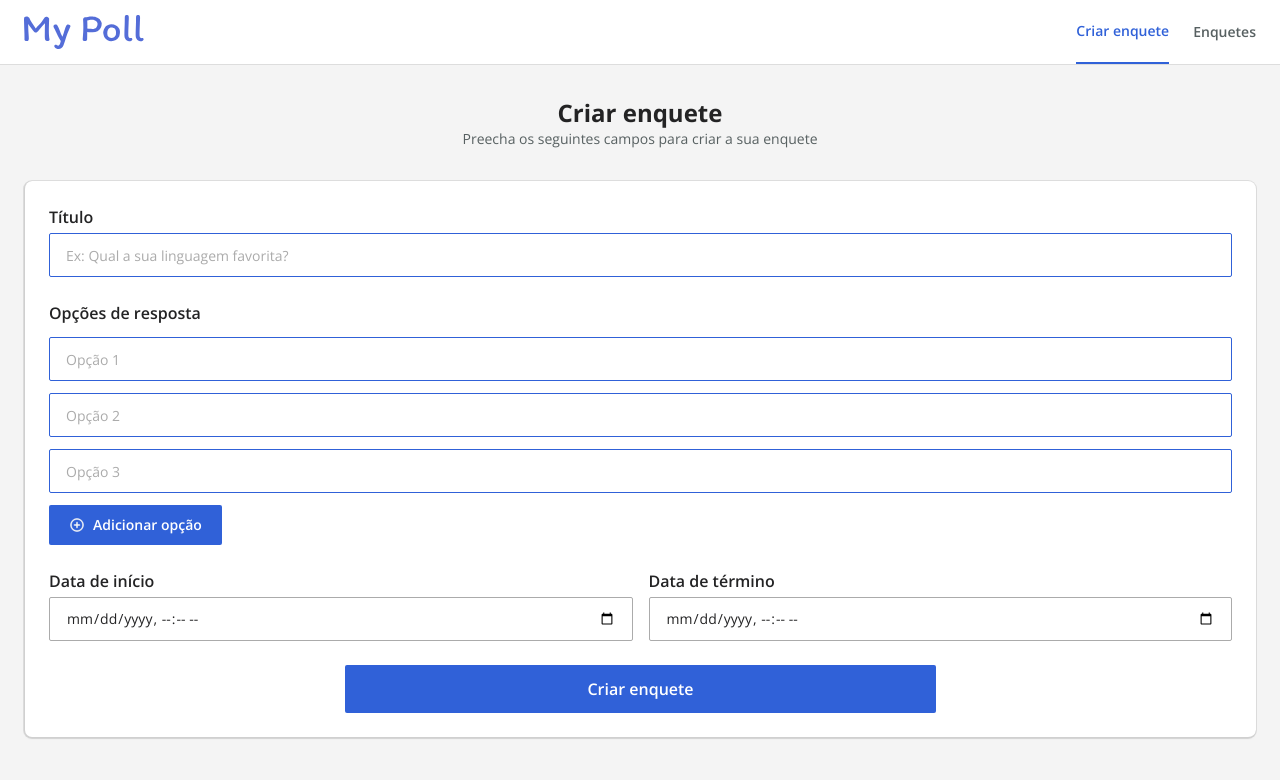
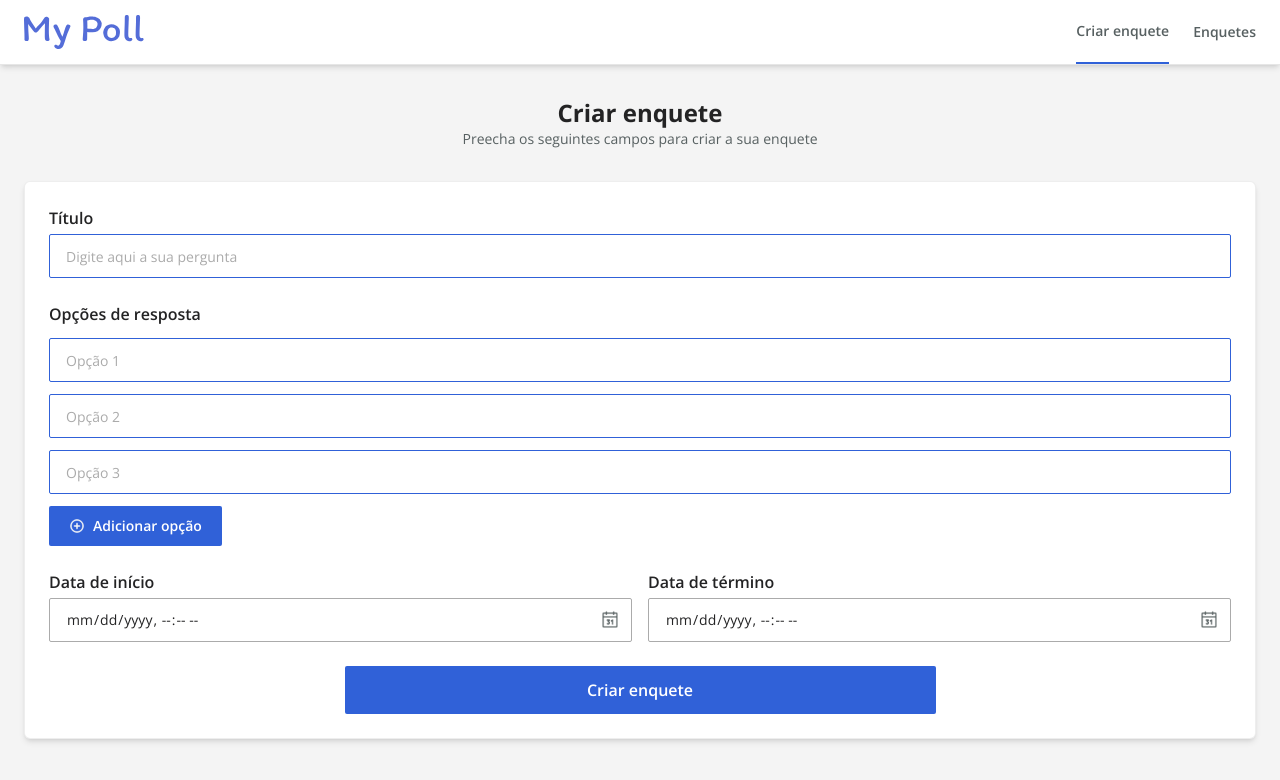
Before and after one commit to gabrielportodev/realtime-polls, a Next.js app: page /polls/new in a window 1280 px wide. Shown: the top 780 px of the page. Built offline with nearby package versions, Linux system fonts and the light colour scheme.

Commit message:
feat: melhorias visuais nos componentes de card, header e date input, para maior fidelidade ao figma

```diff
--- a/src/components/poll/create-poll-form.tsx
+++ b/src/components/poll/create-poll-form.tsx
@@ -53,7 +53,7 @@ function CreatePollForm() {
     <form onSubmit={handleSubmit(onSubmit)} className='flex flex-col gap-6'>
       <Input
         label='Título'
-        placeholder='Ex: Qual a sua linguagem favorita?'
+        placeholder='Digite aqui a sua pergunta'
         error={errors.title?.message}
         {...register('title')}
       />
--- a/src/components/poll/header.tsx
+++ b/src/components/poll/header.tsx
@@ -14,7 +14,7 @@ function Header() {
   ]
 
   return (
-    <header className='w-full bg-white border-b border-neutral/40'>
+    <header className='w-full bg-white border-b border-neutral/30 shadow-md'>
       <div className='max-w-7xl mx-auto px-6 h-16 flex items-center justify-between'>
         <Link href='/polls'>
           <Image src='/MyPoll.svg' alt='My Poll' width={120} height={40} />
@@ -28,8 +28,8 @@ function Header() {
                 key={href}
                 href={href}
                 className={cn(
-                  'flex items-center text-sm font-semibold transition-colors',
-                  isActive ? 'text-primary border-b-2 border-primary' : 'text-neutral-dark hover:text-primary'
+                  'flex items-center text-sm text-neutral-dark font-semibold transition-colors',
+                  isActive ? 'border-b-2 border-primary' : 'hover:text-primary'
                 )}
               >
                 {label}
--- a/src/components/poll/poll-card.tsx
+++ b/src/components/poll/poll-card.tsx
@@ -1,4 +1,5 @@
 import { formatDate } from '@/lib/format-date'
+import { Card, CardTitle } from '@/components/ui/card'
 import { cn } from '@/lib/utils'
 
 export interface PollCardProps {
@@ -11,21 +12,20 @@ export interface PollCardProps {
 
 function PollCard({ title, startAt, endAt, onClick, className }: PollCardProps) {
   return (
-    <div
+    <Card
       onClick={onClick}
       className={cn(
-        'bg-white rounded-2xl border border-neutral/20 shadow-sm p-6',
-        'flex flex-col gap-4 transition-all duration-300 ease-out',
-        'hover:-translate-y-0.5 hover:shadow-md hover:border-primary/40 cursor-pointer',
+        'p-6 gap-4 transition-all duration-300 ease-out',
+        'hover:-translate-y-0.5 hover:border-primary/40 cursor-pointer',
         className
       )}
     >
-      <h3 className='text-base font-bold text-text-dark text-center leading-snug'>{title}</h3>
+      <CardTitle className='text-base font-bold text-text-dark text-center leading-snug'>{title}</CardTitle>
       <div className='flex flex-wrap gap-x-4 gap-y-1'>
         <span className='flex-1 min-w-max text-center text-xs text-neutral-dark'>Inicio: {formatDate(startAt)}</span>
         <span className='flex-1 min-w-max text-center text-xs text-neutral-dark'>Término: {formatDate(endAt)}</span>
       </div>
-    </div>
+    </Card>
   )
 }
 
--- a/src/components/poll/poll-voting.tsx
+++ b/src/components/poll/poll-voting.tsx
@@ -8,6 +8,7 @@ import { createClient } from '@/lib/supabase/client'
 import { VoteBar } from '@/components/poll/vote-bar'
 import { Button } from '@/components/ui/button'
 import { vote } from '@/lib/supabase/queries'
+import { Card } from '@/components/ui/card'
 import { useState, useEffect } from 'react'
 import { Poll, Vote } from '@/types'
 
@@ -98,7 +99,7 @@ function PollVoting({ initialPoll }: PollVotingProps) {
   if (showResults) {
     return (
       <div className='bg-background flex justify-center items-start px-4 pt-16'>
-        <div className='bg-white rounded-sm shadow-sm p-10 w-full max-w-2xl flex flex-col gap-6'>
+        <Card className='p-10 w-full max-w-2xl gap-6'>
           <h1 className='text-base font-bold text-text-dark'>{poll.title}</h1>
 
           <div className='flex flex-col gap-2'>
@@ -110,14 +111,14 @@ function PollVoting({ initialPoll }: PollVotingProps) {
           <Button variant='secondary' className='self-start' onClick={() => toggleResults(false)}>
             Voltar
           </Button>
-        </div>
+        </Card>
       </div>
     )
   }
 
   return (
     <div className='bg-background flex justify-center items-start px-4 pt-16'>
-      <div className='bg-white rounded-sm shadow-sm p-10 w-full max-w-2xl flex flex-col gap-6'>
+      <Card className='p-10 w-full max-w-2xl gap-6'>
         <div className='flex flex-col gap-1'>
           <div className='flex items-center justify-between gap-2'>
             <h1 className='text-base font-bold text-text-dark '>{poll.title}</h1>
@@ -163,7 +164,7 @@ function PollVoting({ initialPoll }: PollVotingProps) {
             {errorMessage}
           </p>
         )}
-      </div>
+      </Card>
     </div>
   )
 }
--- a/src/components/ui/card.tsx
+++ b/src/components/ui/card.tsx
@@ -8,7 +8,7 @@ function Card({ className, size = 'default', ...props }: React.ComponentProps<'d
       data-slot='card'
       data-size={size}
       className={cn(
-        'group/card flex flex-col gap-6 overflow-hidden rounded-md bg-card py-6 text-sm text-card-foreground shadow-xs ring-1 ring-foreground/10 border-l border-b border-foreground/20 has-[>img:first-child]:pt-0 data-[size=sm]:gap-4 data-[size=sm]:py-4 *:[img:first-child]:rounded-t-xl *:[img:last-child]:rounded-b-xl',
+        'group/card flex flex-col gap-6 overflow-hidden rounded-sm bg-card py-6 text-sm text-card-foreground shadow-md border border-neutral/20 has-[>img:first-child]:pt-0 data-[size=sm]:gap-4 data-[size=sm]:py-4 *:[img:first-child]:rounded-t-xl *:[img:last-child]:rounded-b-xl',
         className
       )}
       {...props}
--- a/src/components/ui/date-input.tsx
+++ b/src/components/ui/date-input.tsx
@@ -1,5 +1,5 @@
-import { Input } from '@/components/ui/input'
 import { cn } from '@/lib/utils'
+import Image from 'next/image'
 import * as React from 'react'
 
 export interface DateInputProps extends React.ComponentProps<'input'> {
@@ -7,8 +7,20 @@ export interface DateInputProps extends React.ComponentProps<'input'> {
   error?: string
 }
 
-function DateInput({ className, label, error, id, ...props }: DateInputProps) {
+function DateInput({ className, label, error, id, ref: externalRef, ...props }: DateInputProps) {
   const inputId = id ?? label?.toLowerCase().replace(/\s+/g, '-')
+  const internalRef = React.useRef<HTMLInputElement | null>(null)
+
+  function mergedRef(node: HTMLInputElement | null) {
+    internalRef.current = node
+    if (typeof externalRef === 'function') externalRef(node)
+    else if (externalRef) (externalRef as React.RefObject<HTMLInputElement | null>).current = node
+  }
+
+  function handleIconClick() {
+    internalRef.current?.focus()
+    internalRef.current?.showPicker()
+  }
 
   return (
     <div className='flex flex-col gap-1 w-full'>
@@ -18,17 +30,30 @@ function DateInput({ className, label, error, id, ...props }: DateInputProps) {
         </label>
       )}
       <div className='relative w-full'>
-        <Input
+        <input
+          ref={mergedRef}
           id={inputId}
           type='datetime-local'
           className={cn(
-            'w-full h-11 px-4 rounded-xs border border-neutral bg-white',
-            'text-sm text-text-dark',
-            error && 'border-red-500',
+            'w-full h-11 px-4 pr-10 rounded-xs border border-neutral bg-white',
+            'text-sm text-text-dark placeholder:text-neutral',
+            'outline-none transition-all focus:ring-2 focus:ring-primary/30',
+            'disabled:opacity-50 disabled:cursor-not-allowed',
+            '[&::-webkit-calendar-picker-indicator]:hidden [&::-webkit-inner-spin-button]:hidden',
+            error && 'border-red-500 focus:ring-red-500/30',
             className
           )}
           {...props}
         />
+        <button
+          type='button'
+          onClick={handleIconClick}
+          className='absolute right-3 top-1/2 -translate-y-1/2 cursor-pointer'
+          tabIndex={-1}
+          aria-label='Abrir calendário'
+        >
+          <Image src='/Calendar.png' alt='Calendário' width={20} height={20} />
+        </button>
       </div>
       {error && <span className='text-xs text-red-500'>{error}</span>}
     </div>
```
Also changed, not shown: public/Calendar.png (added).
